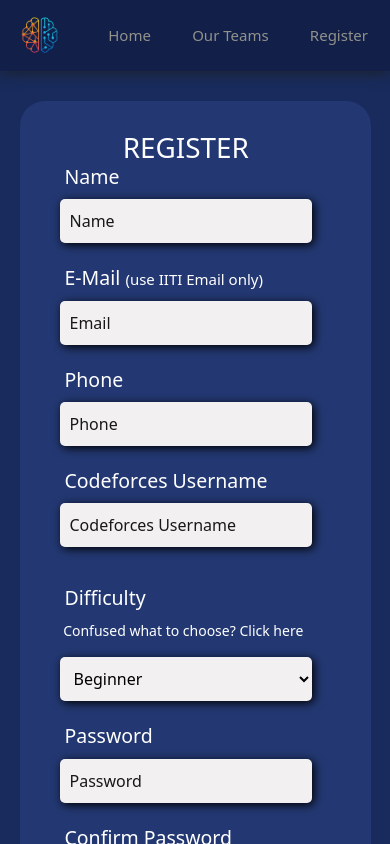
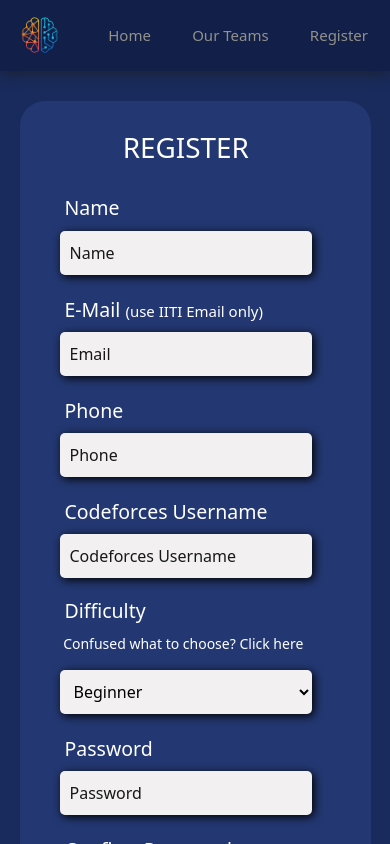
Before and after one commit to DaemonLab/Binary-Brains, a React (Create React App) app in the folder frontend/: page /signup in a window 390 px wide. Shown: the top 844 px of the page. Built offline with nearby package versions, Linux system fonts and the light colour scheme.

Commit message:
changes in register page

```diff
--- a/frontend/src/Components/Style2.css
+++ b/frontend/src/Components/Style2.css
@@ -97,8 +97,12 @@
   box-shadow: 2px 2px 10px black;
 }
 .btnsignup:hover{
-  font-size: 21px;
+  background: rgb(74,34,156);
+background: linear-gradient(90deg, rgba(74,34,156,0.9363095580028886) 0%, rgba(189,1,155,0.6982143199076505) 100%);
+/* background: rgb(229,73,64);
+background: linear-gradient(90deg, rgba(229,73,64,1) 0%, rgba(233,138,44,1) 29%, rgba(35,202,229,1) 66%, rgba(24,100,200,1) 100%); */
   cursor: pointer;
+  color: white;
 }
 
 .btnsignup{
@@ -867,7 +871,7 @@ footer{
 }
 @media(max-width: 565px){
   #signContain{
-    height: 875px;
+    height: 920px;
     grid-template-columns: 75vw;
     grid-template-areas:
     "centerTop"
@@ -877,9 +881,11 @@ footer{
   }
   .rightCol{
     padding-top: 0;
+    padding-bottom: 20px;
     /* top: -25px; */
   }
   .leftCol{
+    padding-top: 25px;
     height: 420px;
   }
 }
```
